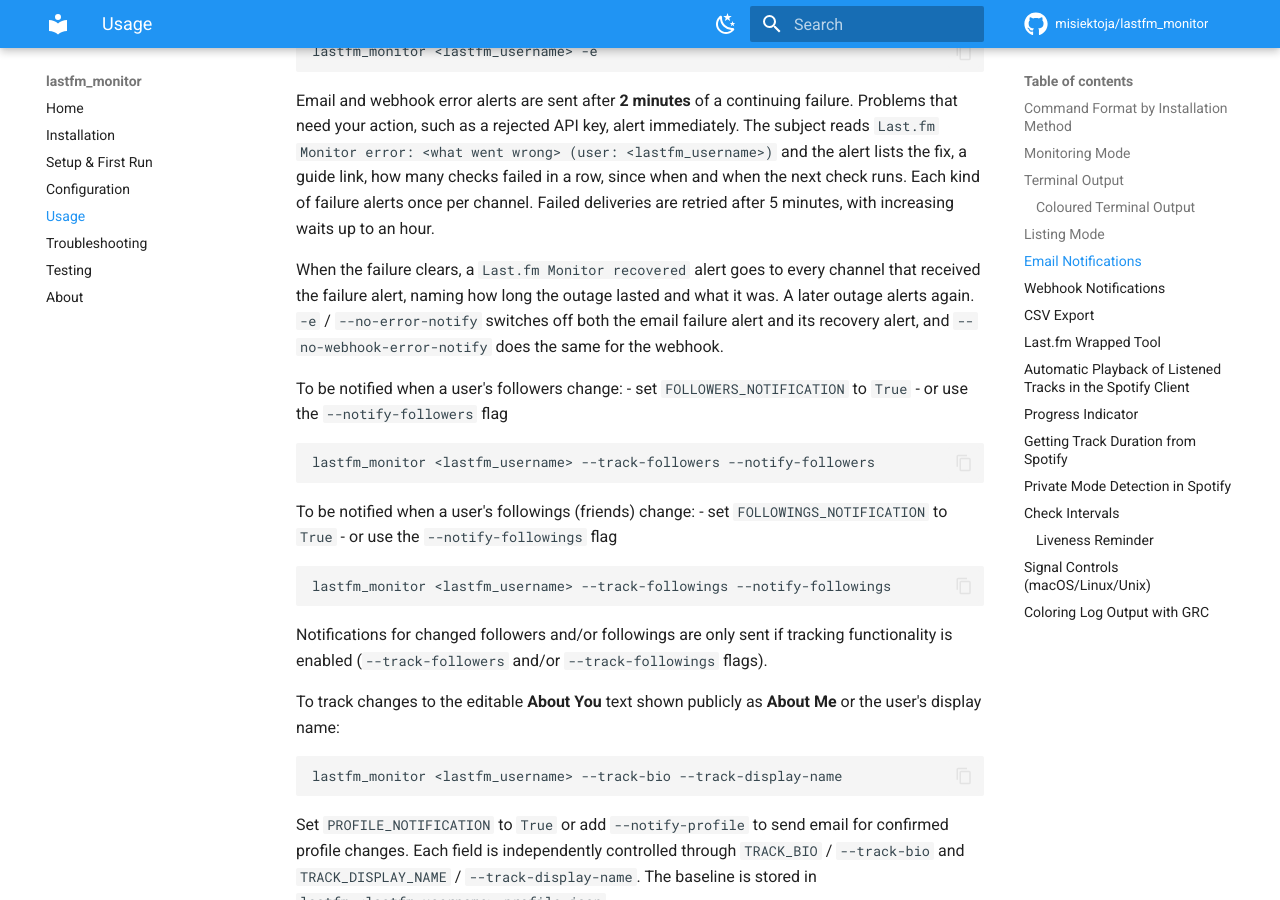
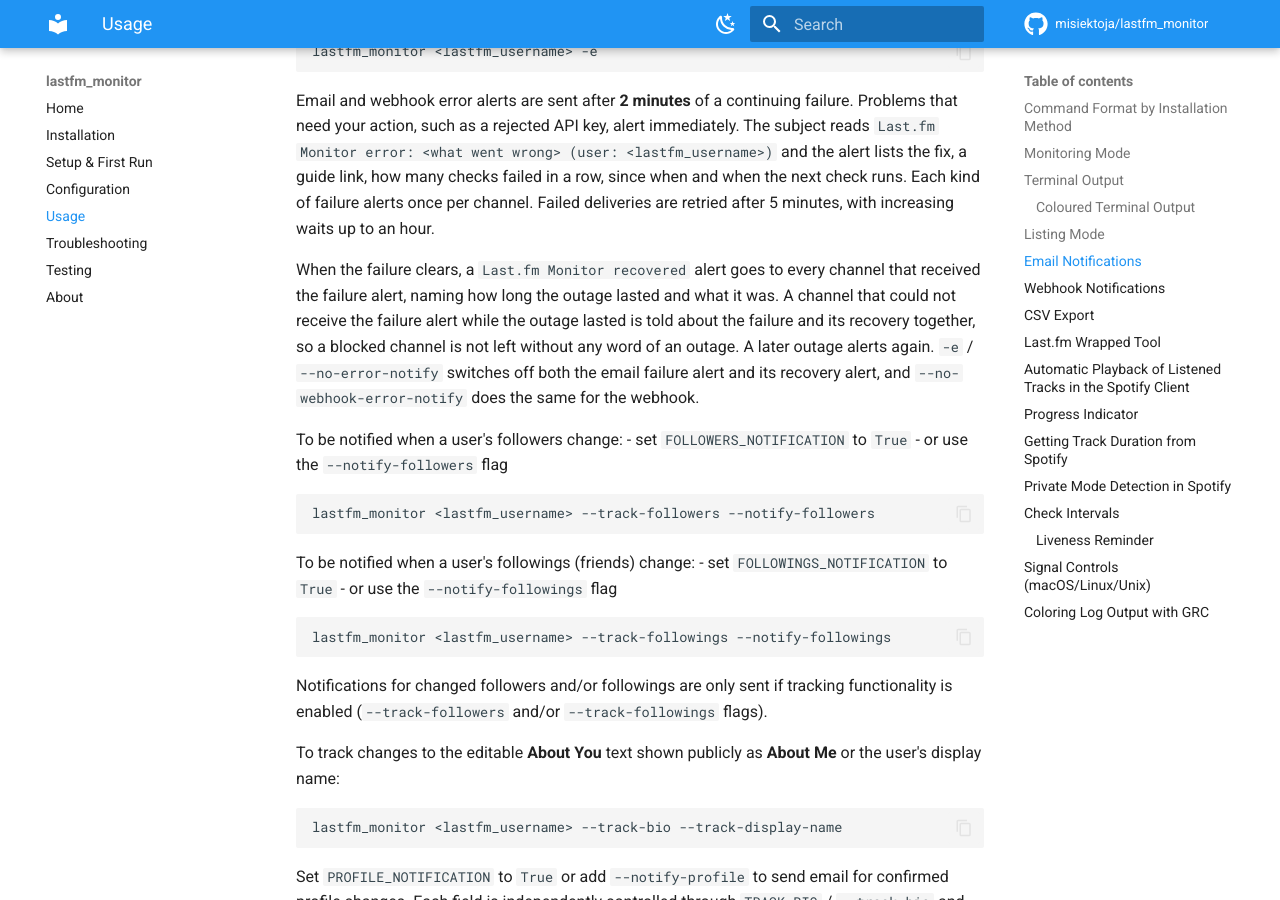
Before and after one commit to misiektoja/lastfm_monitor, an MkDocs documentation site: the page built from docs/usage.md, in a window 1280 px wide and 900 px high, scrolled down 5033 px. Built offline with MkDocs 1.6.1 and Material for MkDocs 9.7.7, drawn with Linux system fonts in a browser that asks for light colours; comment, search, counter and statistics services are not loaded.

Commit message:
docs(usage): describe the combined failure and recovery alert

```diff
--- a/docs/usage.md
+++ b/docs/usage.md
@@ -198,7 +198,7 @@ lastfm_monitor <lastfm_username> -e
 
 Email and webhook error alerts are sent after **2 minutes** of a continuing failure. Problems that need your action, such as a rejected API key, alert immediately. The subject reads `Last.fm Monitor error: <what went wrong> (user: <lastfm_username>)` and the alert lists the fix, a guide link, how many checks failed in a row, since when and when the next check runs. Each kind of failure alerts once per channel. Failed deliveries are retried after 5 minutes, with increasing waits up to an hour.
 
-When the failure clears, a `Last.fm Monitor recovered` alert goes to every channel that received the failure alert, naming how long the outage lasted and what it was. A later outage alerts again. `-e` / `--no-error-notify` switches off both the email failure alert and its recovery alert, and `--no-webhook-error-notify` does the same for the webhook.
+When the failure clears, a `Last.fm Monitor recovered` alert goes to every channel that received the failure alert, naming how long the outage lasted and what it was. A channel that could not receive the failure alert while the outage lasted is told about the failure and its recovery together, so a blocked channel is not left without any word of an outage. A later outage alerts again. `-e` / `--no-error-notify` switches off both the email failure alert and its recovery alert, and `--no-webhook-error-notify` does the same for the webhook.
 
 To be notified when a user's followers change:
 - set `FOLLOWERS_NOTIFICATION` to `True`
```
